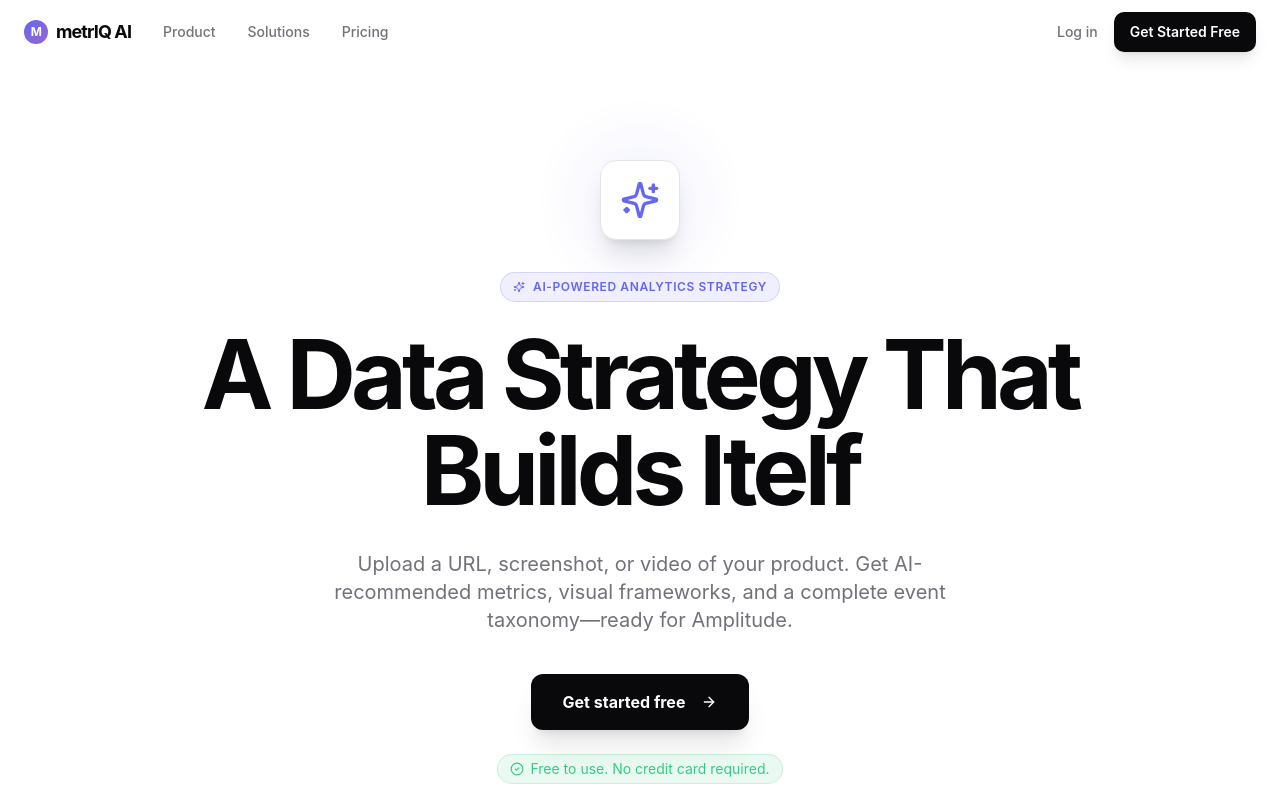
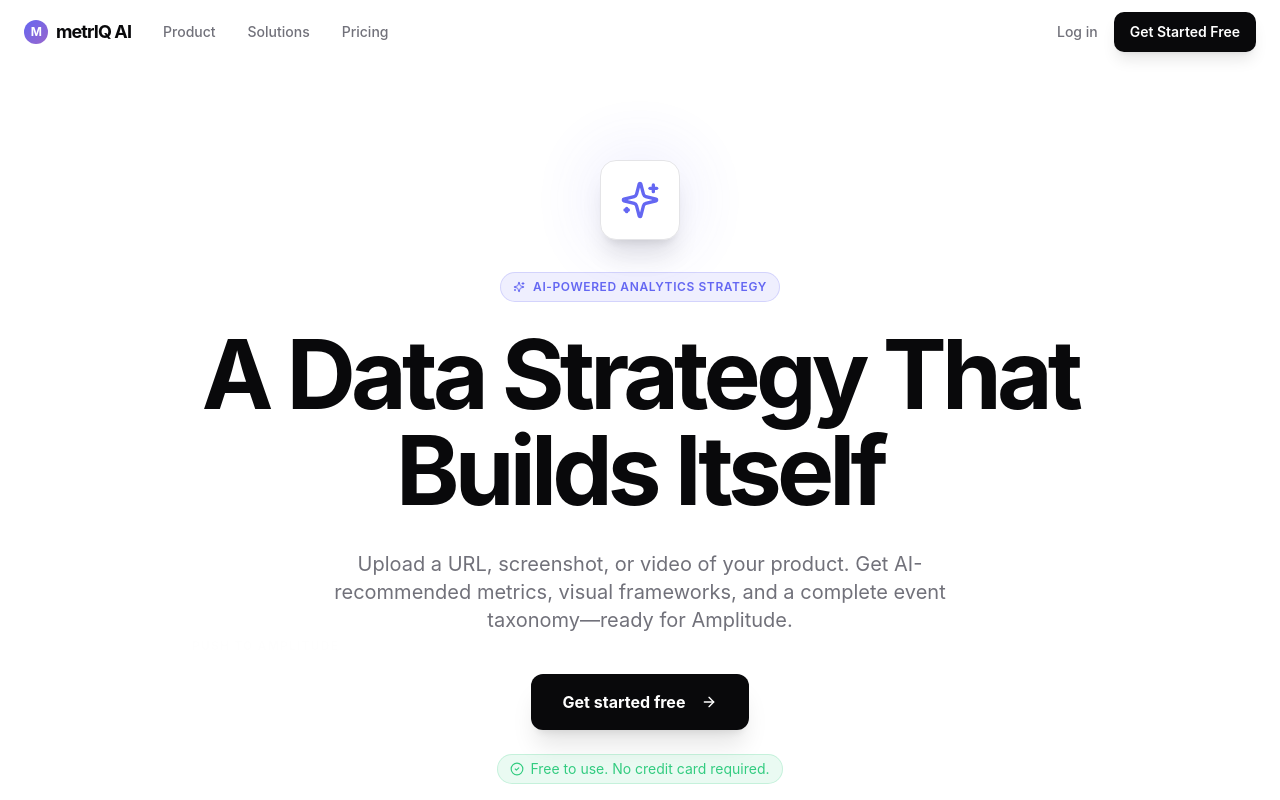
Before and after one commit to maperlis/ai-instrumentation, a React (Vite) app: page / in a window 1280 px wide. Shown: the top 800 px of the page. Built offline with nearby package versions, Linux system fonts and the light colour scheme; the HTML template or start-up script is replaced by a standard one.

Commit message:
Code edited in Lovable Code Editor
Edited UI in Lovable

```diff
--- a/src/components/landing/LandingHero.tsx
+++ b/src/components/landing/LandingHero.tsx
@@ -46,7 +46,7 @@ export const LandingHero = () => {
 
         {/* Headline */}
         <h1 className="animate-fade-in text-5xl md:text-7xl lg:text-8xl font-bold text-foreground tracking-tighter leading-[1.05] mb-8">
-          A Data Strategy That Builds Itelf
+          A Data Strategy That Builds Itself
         </h1>
 
         {/* Subheadline */}
```
